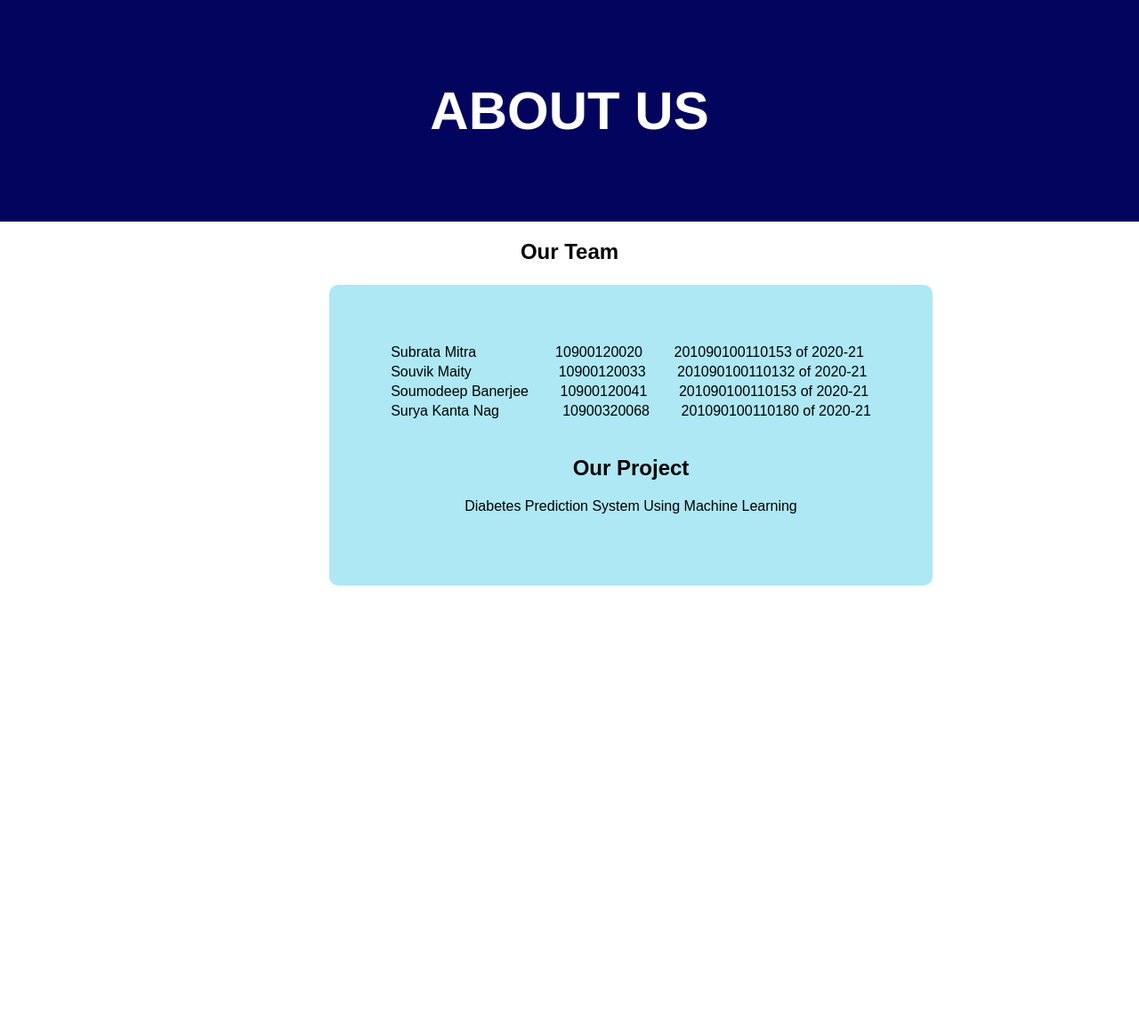
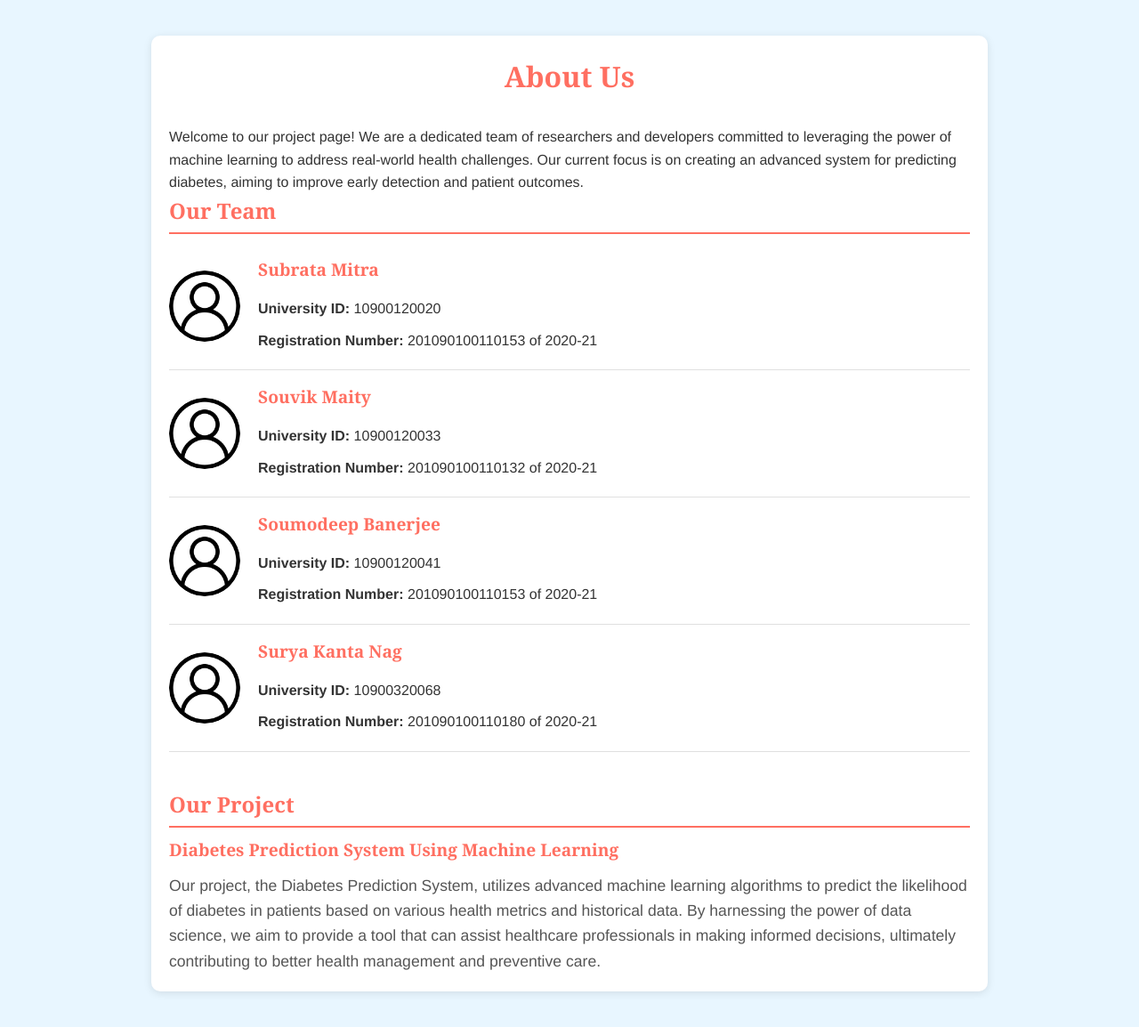
Before and after one commit to subrata16/DiabetesPrediction, a Django app: template Diabetes/templates/about.html in a window 1280 px wide. Shown: the whole page at 89% size. Before the commit the page ends 658 px from the top, so only its background shows below. Run offline with Django 3.2, Linux system fonts and the light colour scheme; the template is opened without the code that fills it, so the values that code supplies are empty.

Commit message:
templates ui updates ✔

```diff
--- a/Diabetes/templates/about.html
+++ b/Diabetes/templates/about.html
@@ -1,58 +1,60 @@
+
 <!DOCTYPE html>
 <html lang="en">
 <head>
     <meta charset="UTF-8">
+    <meta name="viewport" content="width=device-width, initial-scale=1.0">
     <title>About Us</title>
-    <style type= text/css>
-        body {
-        font-family: Arial, Helvetica, sans-serif;
-        margin: 0;
-        }
-        html {
-        box-sizing: border-box;
-        }
-        .about-section {
-        padding: 50px;
-        text-align: center;
-        font-size:30px;
-        background-color: #03045E;
-        color: white;
-        }
-        .names{
-            position: fixed;
-            top: 320px;
-            left: 370px;
-            width: 550px;
-            background-color:#ADE8F4;
-            border-radius: 10px;
-            align-items: center;
-            padding: 5%;
-        }
-    </style>
+    <link rel="stylesheet" href="styles_about.css"> <!-- Link to your CSS file -->
 </head>
 <body>
-<div class="about-section">
-  <h1>ABOUT US</h1>
-</div>
-<h2 style="text-align:center">Our Team</h2>
-<div align='center' class = "names">
-    <table>
-        <tr>
-            <td align="centre">Subrata Mitra &nbsp;&nbsp;&nbsp;&nbsp;&nbsp;&nbsp;&nbsp;&nbsp;&nbsp;&nbsp;&nbsp;&nbsp;&nbsp;&nbsp;&nbsp;&nbsp;&nbsp;&nbsp; 10900120020 &nbsp;&nbsp;&nbsp;&nbsp;&nbsp;&nbsp; 201090100110153 of 2020-21</td>
-        </tr>
-        <tr>
-            <td align="centre">Souvik Maity &nbsp;&nbsp;&nbsp;&nbsp;&nbsp;&nbsp;&nbsp;&nbsp;&nbsp;&nbsp;&nbsp;&nbsp;&nbsp;&nbsp;&nbsp;&nbsp;&nbsp;&nbsp;&nbsp;&nbsp; 10900120033 &nbsp;&nbsp;&nbsp;&nbsp;&nbsp;&nbsp; 201090100110132 of 2020-21</td>
-        </tr>
-        <tr>
-            <td align="centre">Soumodeep Banerjee &nbsp;&nbsp;&nbsp;&nbsp;&nbsp;&nbsp; 10900120041 &nbsp;&nbsp;&nbsp;&nbsp;&nbsp;&nbsp; 201090100110153 of 2020-21</td>
-        </tr>
-        <tr>
-            <td align="centre">Surya Kanta Nag &nbsp;&nbsp;&nbsp;&nbsp;&nbsp;&nbsp;&nbsp;&nbsp;&nbsp;&nbsp;&nbsp;&nbsp;&nbsp;&nbsp; 10900320068 &nbsp;&nbsp;&nbsp;&nbsp;&nbsp;&nbsp; 201090100110180 of 2020-21</td>
-        </tr>
-    </table>
-    <br>
-    <h2 style="text-align:center">Our Project</h2>
-    <p style="text-align:center">Diabetes Prediction System Using Machine Learning</p>
-</div>
+    <div class="container">
+        <h1>About Us</h1>
+        <p>Welcome to our project page! We are a dedicated team of researchers and developers committed to leveraging the power of machine learning to address real-world health challenges. Our current focus is on creating an advanced system for predicting diabetes, aiming to improve early detection and patient outcomes.</p>
+
+        <h2>Our Team</h2>
+
+        <div class="team-member">
+            <img src="user.png" alt="Subrata Mitra">
+            <div>
+                <h3>Subrata Mitra</h3>
+                <p><strong>University ID:</strong> 10900120020</p>
+                <p><strong>Registration Number:</strong> 201090100110153 of 2020-21</p>
+            </div>
+        </div>
+
+        <div class="team-member">
+            <img src="user.png" alt="Souvik Maity">
+            <div>
+                <h3>Souvik Maity</h3>
+                <p><strong>University ID:</strong> 10900120033</p>
+                <p><strong>Registration Number:</strong> 201090100110132 of 2020-21</p>
+            </div>
+        </div>
+
+        <div class="team-member">
+            <img src="user.png" alt="Soumodeep Banerjee">
+            <div>
+                <h3>Soumodeep Banerjee</h3>
+                <p><strong>University ID:</strong> 10900120041</p>
+                <p><strong>Registration Number:</strong> 201090100110153 of 2020-21</p>
+            </div>
+        </div>
+
+        <div class="team-member">
+            <img src="user.png" alt="Surya Kanta Nag">
+            <div>
+                <h3>Surya Kanta Nag</h3>
+                <p><strong>University ID:</strong> 10900320068</p>
+                <p><strong>Registration Number:</strong> 201090100110180 of 2020-21</p>
+            </div>
+        </div>
+
+        <div class="project-section">
+            <h2>Our Project</h2>
+            <h3>Diabetes Prediction System Using Machine Learning</h3>
+            <p class="project-description">Our project, the Diabetes Prediction System, utilizes advanced machine learning algorithms to predict the likelihood of diabetes in patients based on various health metrics and historical data. By harnessing the power of data science, we aim to provide a tool that can assist healthcare professionals in making informed decisions, ultimately contributing to better health management and preventive care.</p>
+        </div>
+    </div>
 </body>
 </html>
--- /dev/null
+++ b/Diabetes/templates/styles_about.css
@@ -0,0 +1,104 @@
+/* Reset some default styles */
+body, h1, h2, h3, p {
+    margin: 0;
+    padding: 0;
+}
+
+/* General styles */
+body {
+    font-family: 'Helvetica Neue', Helvetica, Arial, sans-serif;
+    background-color: #e8f6ff; /* Light gray background */
+    color: #333;
+    line-height: 1.6;
+    margin: 0;
+    padding: 0;
+}
+
+/* Container styles */
+.container {
+    max-width: 900px;
+    margin: 40px auto;
+    padding: 20px;
+    background-color: #fff; /* White background */
+    border-radius: 10px;
+    box-shadow: 0 2px 10px rgba(0, 0, 0, 0.1);
+    overflow: hidden;
+}
+
+/* Heading styles */
+h1, h2, h3 {
+    font-family: 'Georgia', serif;
+    color: #ff6f61; /* Coral color */
+    margin-bottom: 10px;
+}
+
+h1 {
+    text-align: center;
+    margin-bottom: 30px;
+}
+
+h2 {
+    border-bottom: 2px solid #ff6f61; /* Coral color */
+    padding-bottom: 5px;
+}
+
+h3 {
+    font-size: 1.2em;
+    margin-top: 0;
+}
+
+/* Team member styles */
+.team-member {
+    display: flex;
+    align-items: center;
+    padding: 15px 0;
+    border-bottom: 1px solid #e0e0e0;
+    transition: background-color 0.3s;
+}
+
+.team-member:hover {
+    background-color: #f9f9f9; /* Light gray hover */
+}
+
+.team-member:last-child {
+    border-bottom: none;
+}
+
+.team-member img {
+    border-radius: 50%;
+    width: 80px;
+    height: 80px;
+    margin-right: 20px;
+}
+
+.team-member div {
+    display: flex;
+    flex-direction: column;
+}
+
+.team-member p {
+    margin: 5px 0;
+}
+
+/* Project section styles */
+.project-section {
+    margin-top: 40px;
+}
+
+.project-description {
+    font-size: 1.1em;
+    line-height: 1.6;
+    color: #555;
+}
+
+/* Responsive styles */
+@media (max-width: 600px) {
+    .team-member {
+        flex-direction: column;
+        align-items: flex-start;
+    }
+
+    .team-member img {
+        margin-bottom: 15px;
+    }
+}
```
Also changed, not shown: Diabetes/templates/home.html (+4 -37 lines), Diabetes/templates/predict.html (+6 -28 lines), Diabetes/templates/styles_home.css (added, +55 -0 lines), Diabetes/templates/styles_predict.css (added, +51 -0 lines), Diabetes/templates/home_page_pic.png (added), Diabetes/templates/user.png (added).
